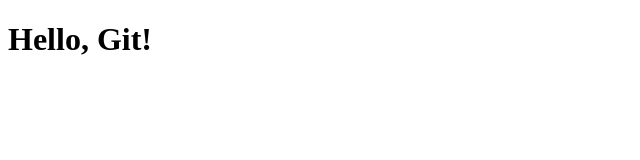
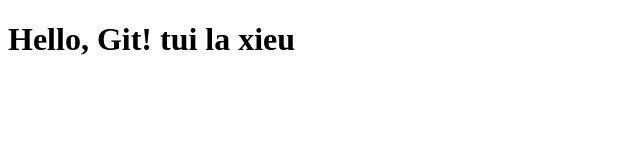
Before and after one commit to Xieudeptraikibidi/git-basic-project, a plain HTML site: page index.html in a window 1280 px wide. Shown: the whole page, without its empty margins (0-640 px from the left). Drawn offline with Linux system fonts and the light colour scheme.

Commit message:
Initial commit: Add index.html

```diff
--- a/index.html
+++ b/index.html
@@ -5,6 +5,6 @@
 <title>My First Git Project</title>
 </head>
 <body>
-<h1>Hello, Git!</h1>
+<h1>Hello, Git! tui la xieu</h1>
 </body>
 </html>
```
